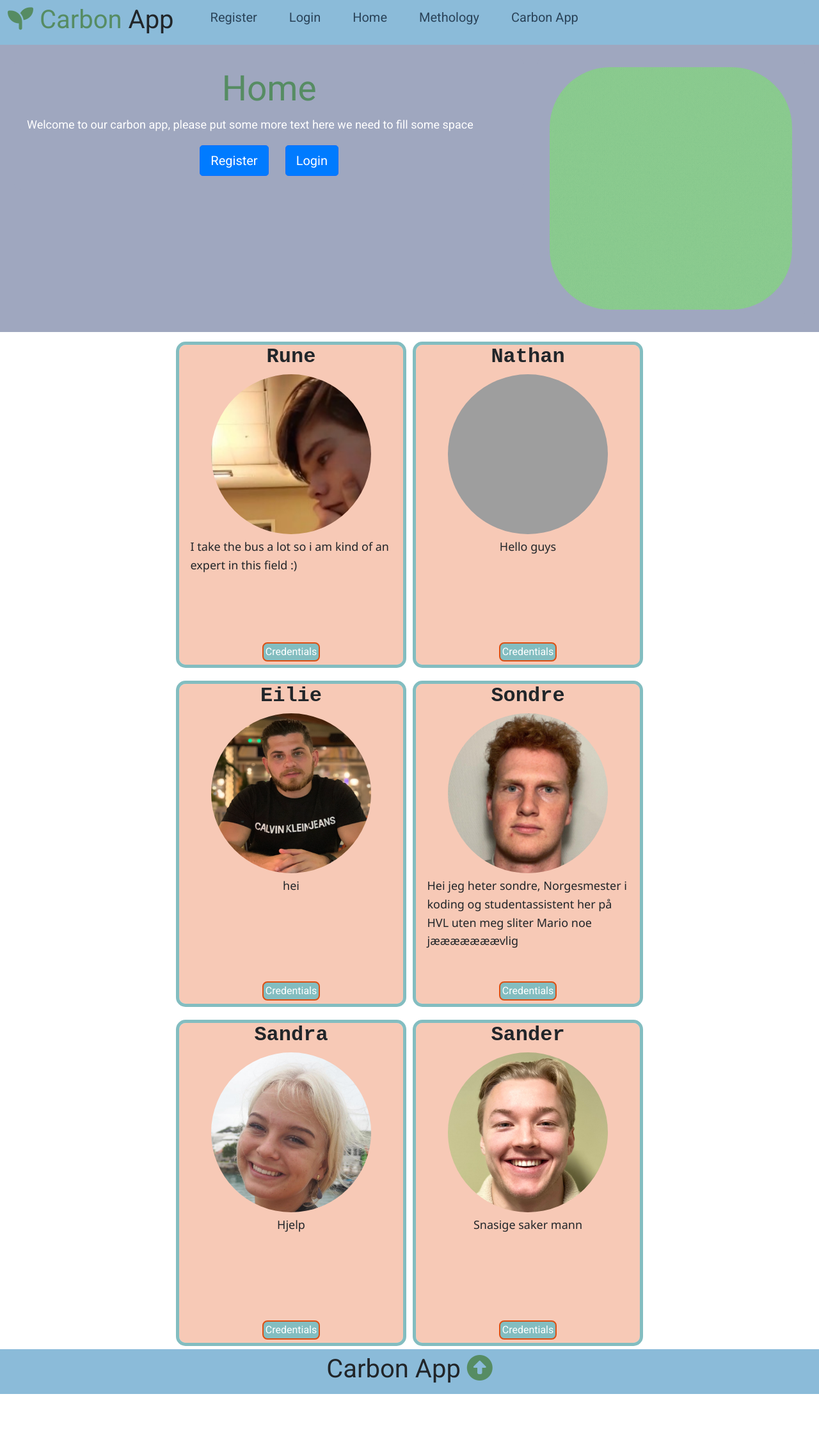
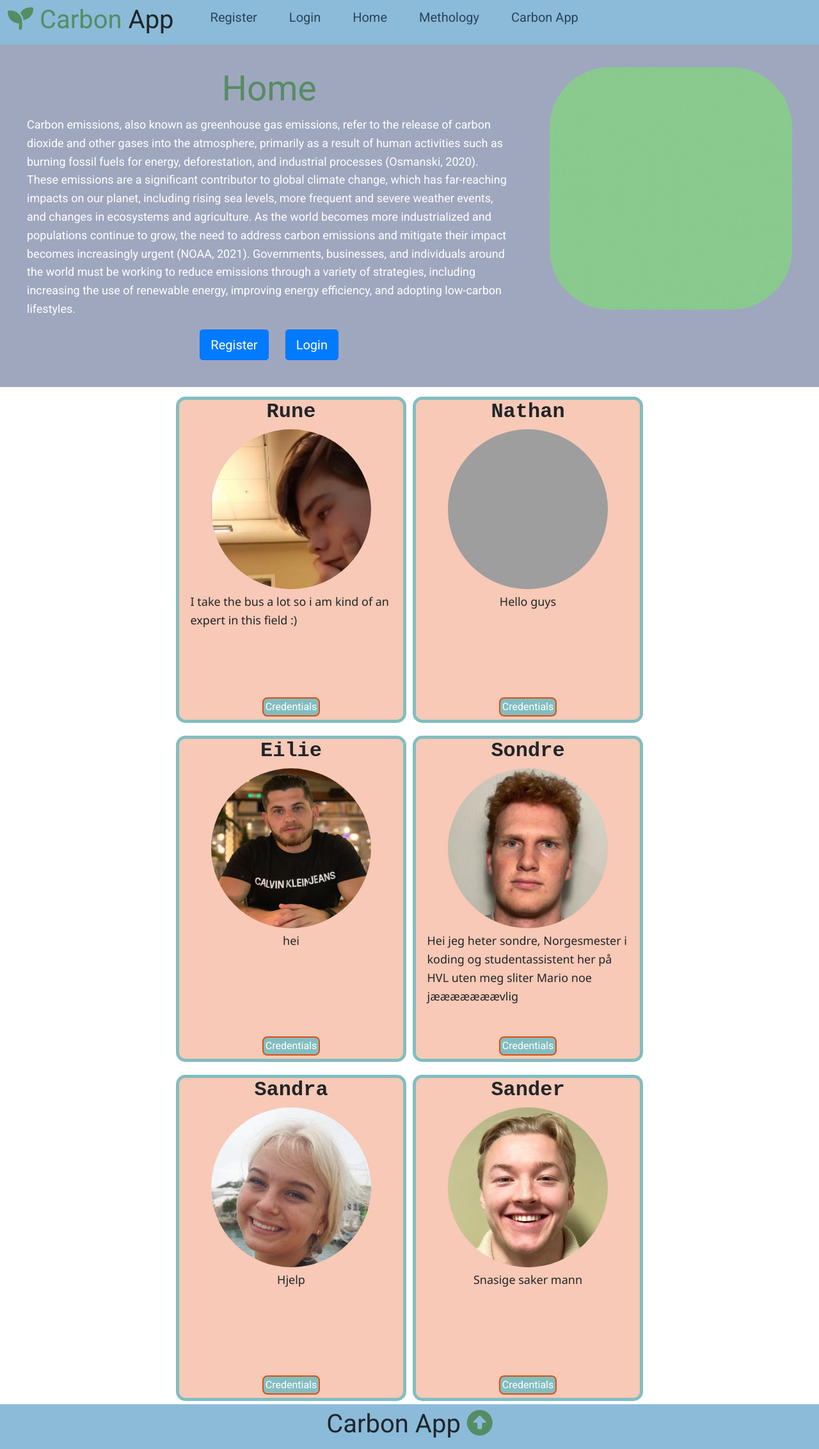
Before and after one commit to sandrathereseb/carbon_app_2023, a Flask app: page / in a window 1280 px wide. Shown: the whole page at 64% size. Before the commit the page ends 2179 px from the top, so only its background shows below. Run offline with Flask 2, Linux system fonts and the light colour scheme; some libraries are stand-ins or nearby versions; grey boxes are pictures that could not be loaded.

Commit message:
Update home.html

```diff
--- a/capp/templates/home.html
+++ b/capp/templates/home.html
@@ -21,7 +21,8 @@
 
         <h1 style="font-size:55px;"><span class="text-logo"> Home</span></h1>
         <p style="text-align:left;">
-          Welcome to our carbon app, please put some more text here we need to fill some space
+         Carbon emissions, also known as greenhouse gas emissions, refer to the release of carbon dioxide and other gases into the atmosphere, primarily as a result of human activities such as burning fossil fuels for energy, deforestation, and industrial processes (Osmanski, 2020). These emissions are a significant contributor to global climate change, which has far-reaching impacts on our planet, including rising sea levels, more frequent and severe weather events, and changes in ecosystems and agriculture. As the world becomes more industrialized and populations continue to grow, the need to address carbon emissions and mitigate their impact becomes increasingly urgent (NOAA, 2021). Governments, businesses, and individuals around the world must be working to reduce emissions through a variety of strategies, including increasing the use of renewable energy, improving energy efficiency, and adopting low-carbon lifestyles.
+
         </p>
         <div class="container_buttons_links_header_home">
           <div class="btn">
```
